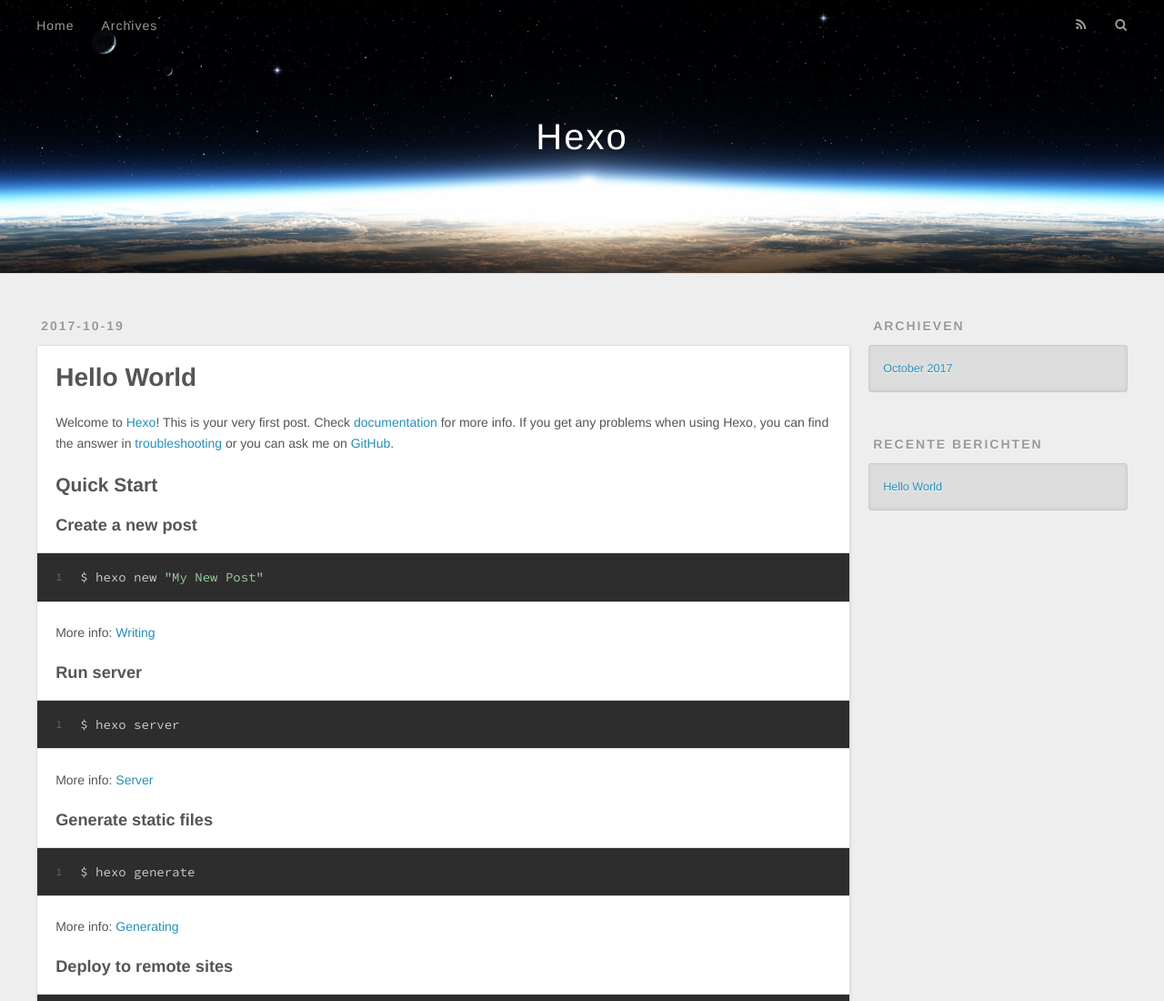
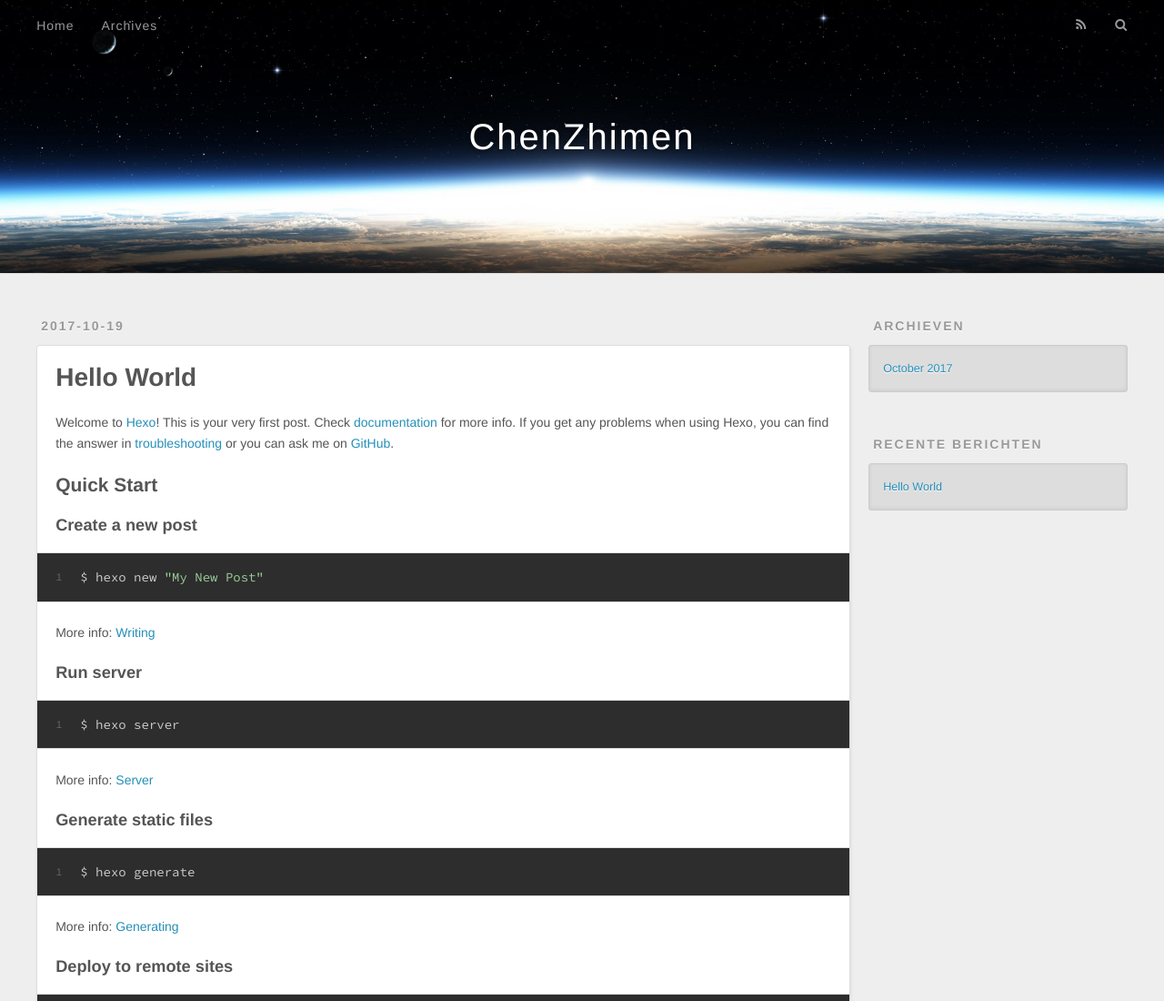
Before and after one commit to zhimen/zhimen.github.io, a plain HTML site: page index.html in a window 1280 px wide. Shown: the top 1100 px of the page at 91% size. Drawn offline with nearby package versions, Linux system fonts and the light colour scheme.

Commit message:
Site updated: 2017-10-19 18:03:42

```diff
--- a/index.html
+++ b/index.html
@@ -33,7 +33,7 @@
   <div id="header-outer" class="outer">
     <div id="header-title" class="inner">
       <h1 id="logo-wrap">
-        <a href="/" id="logo">Hexo</a>
+        <a href="/" id="logo">ChenZhimen</a>
       </h1>
 
     </div>
```
